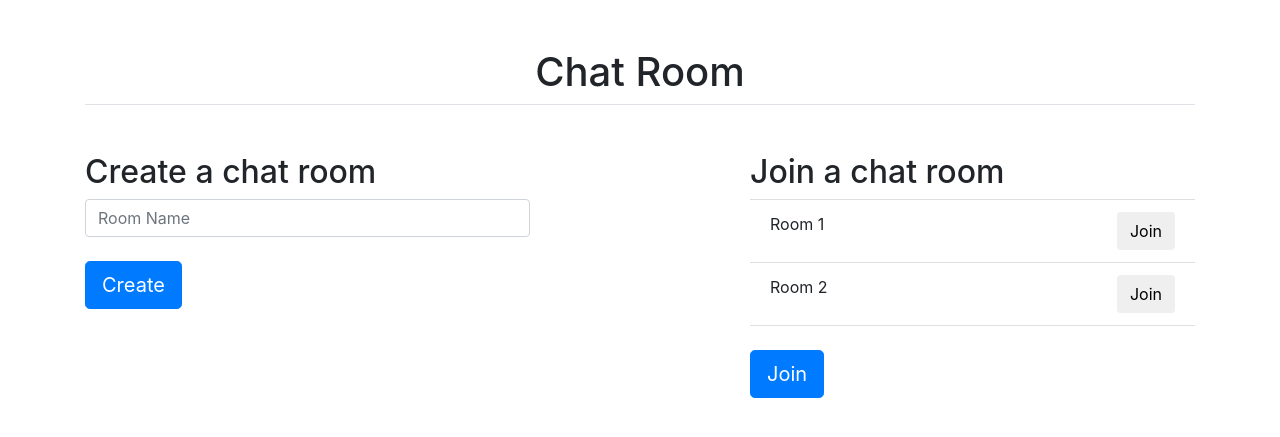
After one commit to Worm4047/Sockets-Exp, a Flask app: template templates/dashboard.html in a window 1280 px wide. The commit adds this page. Shown: the top 437 px of the page. Run offline with Flask 2, Linux system fonts and the light colour scheme; the template is opened without the code that fills it, so the values that code supplies are empty; some libraries are stand-ins or nearby versions.

Commit message:
Dashboard template

```diff
--- a/app.py
+++ b/app.py
@@ -1,24 +1,45 @@
-from flask import Flask, render_template
-from flask_socketio import SocketIO, emit
+from flask import Flask, render_template, request
+from flask_socketio import SocketIO, emit, join_room, leave_room
 
 app = Flask(__name__)
 socketio = SocketIO(app)
-
 
 values = {
     'slider1': 25,
     'slider2': 0,
 }
 
+def ack(msg):
+    print(msg)
+
 @app.route('/')
 def index():
-    return render_template('index.html')
+    return render_template('index.html',**values)
+
+@socketio.on('connect')
+def test_connect():
+    print("Connected", request.sid)
+    emit('after connect',  {'data':'Lets dance'}, callback=ack)
 
 @socketio.on('value changed')
 def value_changed(message):
     values[message['who']] = message['data']
     emit('update value', message, broadcast=True)
 
+@socketio.on('join')
+def on_join(data):
+    username = data['username']
+    room = data['room']
+    join_room(room)
+    send(username + ' has entered the room.', room=room)
+
+@socketio.on('leave')
+def on_leave(data):
+    username = data['username']
+    room = data['room']
+    leave_room(room)
+    send(username + ' has left the room.', room=room)
+
 
 if __name__ == '__main__':
     socketio.run(app, host='0.0.0.0')
--- /dev/null
+++ b/templates/dashboard.html
@@ -0,0 +1,35 @@
+<!DOCTYPE html>
+<html lang="en">
+<head>
+	<meta charset="UTF-8">
+	<title>Chat Room</title>
+	<link rel="stylesheet" href="https://stackpath.bootstrapcdn.com/bootstrap/4.1.1/css/bootstrap.min.css">
+</head>
+<body>
+	<div class="container">
+		<div class="title text-center mt-5 border-bottom">
+			<h1>Chat Room</h1>
+		</div>
+		<div class="row mt-5">
+			<div class="col-lg-5 ">
+				<div class="title">
+					<h2>Create a chat room</h2>
+				</div>
+				<input type="text" class="form-control" id="room-name" placeholder="Room Name"><br>
+				<button type="button" class="btn btn-primary btn-lg">Create</button></div>
+			<div class=" offset-lg-2 col-lg-5">
+				<div class="title">
+					<h2>Join a chat room</h2>
+				</div>
+				<ul class="list-group list-group-flush">
+				  <li class="list-group-item"><span class="roomName"> Room 1 </span><button class="btn btn-default joinRoomBtn float-right"> Join </button></li>
+				  <li class="list-group-item"><span class="roomName"> Room 2 </span><button class="btn btn-default joinRoomBtn float-right"> Join </button></li>
+				</ul>
+				<br>
+				<button type="button" class="btn btn-primary btn-lg">Join</button></div>
+			</div>
+		</div>
+
+	</div>
+</body>
+</html>
```
Also changed, not shown: templates/index.html (+6 -1 lines).
